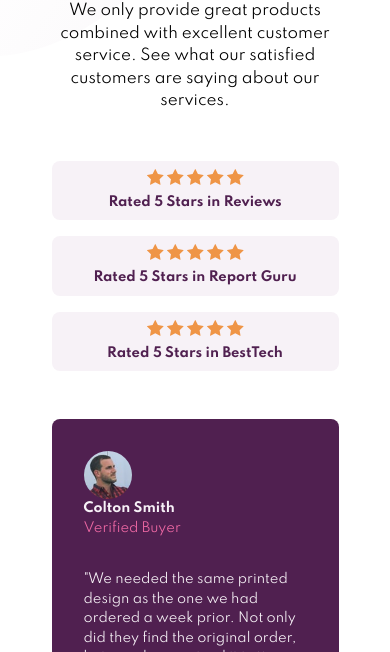
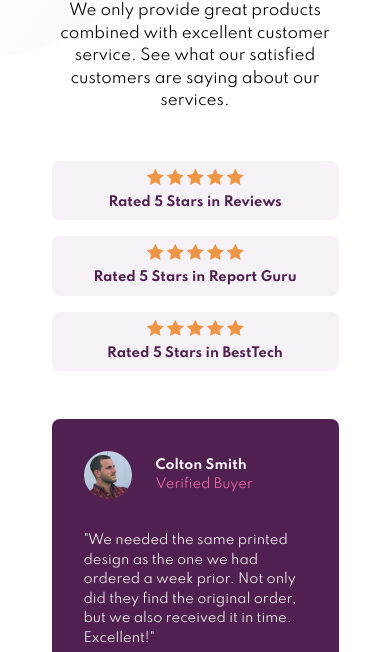
Before and after one commit to Lutefd/social-proof-section-master, a plain HTML site: page index.html in a window 390 px wide. Shown: the part 192-844 px from the top of the page. Drawn offline with nearby package versions, Linux system fonts and the light colour scheme; files that its build step writes are made by us from their sources.

Commit message:
Fixed the quote title on mobile

```diff
--- a/scss/components/_quotes.scss
+++ b/scss/components/_quotes.scss
@@ -18,10 +18,20 @@
     padding: var(--spacer);
     border-radius: var(--radius);
   }
+  .flex-title {
+    display: flex;
+    @media (max-width: 50rem) {
+      .wrapper {
+        margin-left: 1.5rem;
+      }
+    }
+  }
   img {
     width: 3rem;
     border-radius: 50%;
-    margin-right: var(--spacer);
+    @media (min-width: 50em) {
+      margin-right: var(--spacer);
+    }
   }
   .name {
     font-weight: 700;
```
